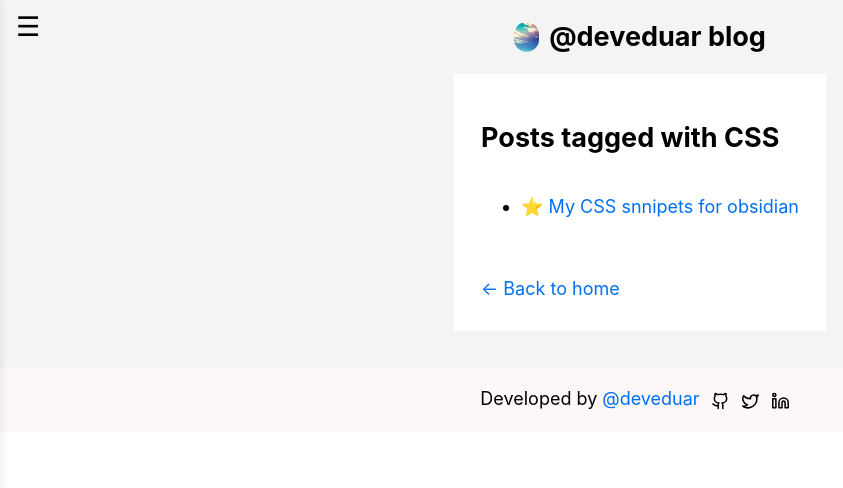
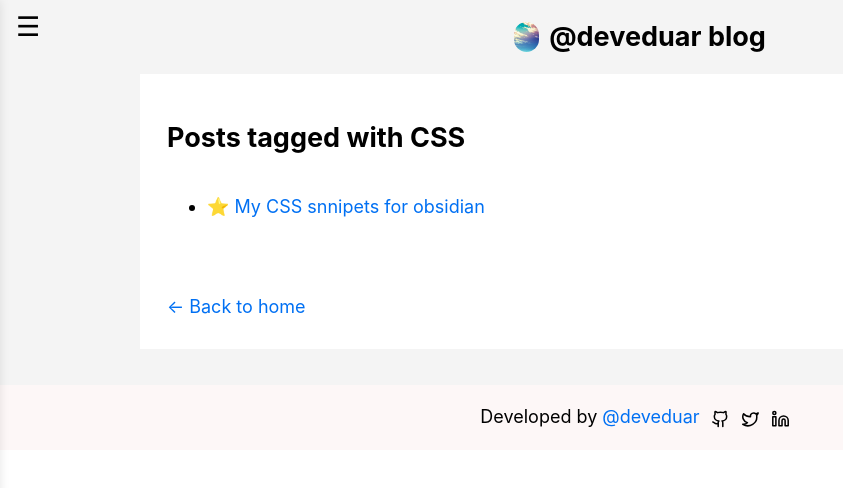
Before and after one commit to deveduar/nextjs-blog, a Next.js app: page /tags/CSS in a window 1280 px wide. Shown: the top 488 px of the page, without its empty margins (0-843 px from the left). Built offline with nearby package versions, Linux system fonts and the light colour scheme.

Commit message:
sidebar logic in layout component, css for containers and backtohome

```diff
--- a/components/about.module.css
+++ b/components/about.module.css
@@ -4,8 +4,9 @@
   display: flex;
   flex-direction: column;
   background-color: rgb(255, 255, 255);
+  /* background-color: red; */
   padding: 1.5em;
-  max-width: 600px;
+  max-width: 800px;
   word-wrap: break-word;
   margin: 0 auto;
   margin-bottom: 2rem;
@@ -23,6 +24,6 @@ box-sizing: border-box;
 
 
   .textContainer {
-    max-width: 800px; /* Ajusta este valor según tus necesidades */
+    max-width: 800px;
 
   }
--- a/components/layout.js
+++ b/components/layout.js
@@ -1,17 +1,64 @@
+import React, { useState, useEffect, useRef } from "react";
 import Head from "next/head";
 import Image from "next/image";
+import Link from "next/link";
 import styles from "./layout.module.css";
 import utilStyles from "../styles/utils.module.css";
-import Link from "next/link";
-import React from "react";
 import Footer from "./footer";
+import Sidebar from "./sidebar";
 
 const name = "@deveduar blog";
 export const siteTitle = "deveduar blog";
 
-export default function Layout({ children, home }) {
+export default function Layout({ children, home, allPostsData, currentPostId }) {
+  const [isOpen, setIsOpen] = useState(false);
+  const [openDropdowns, setOpenDropdowns] = useState([]);
+  const sidebarRef = useRef(null);
+
+  const toggleSidebar = () => {
+    setIsOpen(!isOpen);
+  };
+
+  const toggleDropdown = (dropdownId) => {
+    setOpenDropdowns((prev) =>
+      prev.includes(dropdownId)
+        ? prev.filter((id) => id !== dropdownId)
+        : [...prev, dropdownId]
+    );
+  };
+
+  useEffect(() => {
+    const handleClickOutside = (event) => {
+      if (sidebarRef.current && !sidebarRef.current.contains(event.target) && isOpen) {
+        setIsOpen(false);
+      }
+    };
+    document.addEventListener("click", handleClickOutside);
+    return () => {
+      document.removeEventListener("click", handleClickOutside);
+    };
+  }, [isOpen]);
+
+  useEffect(() => {
+    // console.log('Sidebar isOpen:', isOpen);
+    if (isOpen) {
+      document.body.classList.add(styles.contentShift);
+    } else {
+      document.body.classList.remove(styles.contentShift);
+    }
+  }, [isOpen]);
+
   return (
     <>
+      <Sidebar
+        posts={allPostsData}
+        currentPostId={currentPostId}
+        isOpen={isOpen}
+        toggleSidebar={toggleSidebar}
+        openDropdowns={openDropdowns}
+        toggleDropdown={toggleDropdown}
+        sidebarRef={sidebarRef}
+      />
       <div className={`${styles.containerPostPage}`}>
         <Head>
           <link rel="icon" href="/favicon.ico" />
@@ -68,7 +115,7 @@ export default function Layout({ children, home }) {
             </>
           )}
         </header>
-        <div className={styles.containerPost}>
+        <div >
           <main>{children}</main>
           {!home && (
             <div className={styles.backToHome}>
--- a/components/layout.module.css
+++ b/components/layout.module.css
@@ -3,25 +3,11 @@
 .containerPostPage {
   display: flex;
   flex-direction: column;
-  justify-content: center;
-  margin: 0 auto;
+  /* justify-content: center; */
+  /* margin: 0 auto; */
   background-color: #f4f4f4;
-  flex: 1;
 }
 
-.containerPost {
-  flex: 1;
-  margin: 5em;
-  display: flex;
-  flex-direction: column;
-  justify-content: center;
-  background-color: rgb(255, 255, 255);
-  padding: 1.5em;
-  max-width: 800px;
-  word-wrap: break-word;
-  margin: 0 auto;
-  margin-bottom: 2rem;
-}
 
 .header {
   display: flex;
@@ -30,8 +16,17 @@
 }
 
 .backToHome {
-  padding-top: 2rem;
-  align-self: flex-start;
+  padding: 1.5em;
+  display: flex;
+  /* align-items: center; */
+  /* justify-content: center; */
+  background-color: rgb(255, 255, 255);
+  flex: 1; /* O usa flex-basis: 100%; para asegurarte de que ocupe el mismo espacio que los hermanos */
+  box-sizing: border-box;
+  max-width: 1000px;
+  margin: 0 auto;
+  margin-bottom: 2rem;
+
 }
 
 .profileContainer {
@@ -48,9 +43,18 @@
   color: inherit;
 }
 
-@media screen and (min-width: 768px) {
-  .containerPostPage.contentShift {
+/* Class to shift content when sidebar is open */
+.contentShift {
+  margin-left: 250px;
+  transition: margin-left 0.3s ease;
+}
+
+@media screen and (max-width: 768px) {
+  /* .containerPostPage.contentShift {
     margin-left: 250px;
     transition: margin-left 0.3s ease;
+  } */
+  .contentShift {
+    margin-left: 0;
   }
 }
--- a/components/postsCards.module.css
+++ b/components/postsCards.module.css
@@ -6,7 +6,7 @@
   /* justify-content: center; */
   background-color: rgb(255, 255, 255);
   padding: 1.5em;
-  max-width: 600px;
+  max-width: 800px;
   word-wrap: break-word;
   margin: 0 auto;
   margin-bottom: 2rem;
--- a/components/sidebar.js
+++ b/components/sidebar.js
@@ -1,46 +1,29 @@
-import React, { useState, useEffect, useRef } from "react";
+import React, { useEffect } from "react";
 import Link from "next/link";
 import styles from "./sidebar.module.css";
 
-const Sidebar = ({ posts, currentPostId }) => {
-  const [isOpen, setIsOpen] = useState(false);
-  const [openDropdowns, setOpenDropdowns] = useState([]);
-  const sidebarRef = useRef(null);
-
-  const toggleSidebar = () => {
-    setIsOpen(!isOpen);
-  };
-
-  const toggleDropdown = (dropdownId) => {
-    setOpenDropdowns((prev) =>
-      prev.includes(dropdownId)
-        ? prev.filter((id) => id !== dropdownId)
-        : [...prev, dropdownId]
-    );
-  };
-
-  useEffect(() => {
-    const handleClickOutside = (event) => {
-      if (sidebarRef.current && !sidebarRef.current.contains(event.target)) {
-        setIsOpen(false);
-      }
-    };
-    document.addEventListener("click", handleClickOutside);
-    return () => {
-      document.removeEventListener("click", handleClickOutside);
-    };
-  }, []);
-
-  useEffect(() => {
-    if (isOpen) {
-      document.body.classList.add(styles.contentShift);
-    } else {
-      document.body.classList.remove(styles.contentShift);
-    }
-  }, [isOpen]);
+const Sidebar = ({
+  posts,
+  currentPostId,
+  isOpen,
+  toggleSidebar,
+  openDropdowns,
+  toggleDropdown,
+  sidebarRef, // Recibir sidebarRef como prop
+}) => {
+  // useEffect(() => {
+  //   if (isOpen) {
+  //     document.body.classList.add(styles.contentShift);
+  //   } else {
+  //     document.body.classList.remove(styles.contentShift);
+  //   }
+  // }, [isOpen]);
 
   return (
-    <div ref={sidebarRef} className={`${styles.sidebar} ${isOpen ? styles.open : ""}`}>
+    <div
+      ref={sidebarRef}
+      className={`${styles.sidebar} ${isOpen ? styles.open : ""}`}
+    >
       <button className={styles.toggleButton} onClick={toggleSidebar}>
         ☰
       </button>
@@ -54,11 +37,17 @@ const Sidebar = ({ posts, currentPostId }) => {
           <h2 className={styles.heading} onClick={() => toggleDropdown(1)}>
             Posts
           </h2>
-          <ul className={`${styles.dropdown} ${openDropdowns.includes(1) ? styles.open : ""}`}>
+          <ul
+            className={`${styles.dropdown} ${
+              openDropdowns.includes(1) ? styles.open : ""
+            }`}
+          >
             {posts.map((post) => (
               <li key={post.id} className={styles.dropdownItem}>
                 <Link
-                  className={`${styles.dropdownLink} ${post.id === currentPostId ? styles.active : ""}`}
+                  className={`${styles.dropdownLink} ${
+                    post.id === currentPostId ? styles.active : ""
+                  }`}
                   href={`/posts/${post.id}`}
                 >
                   {post.title}
@@ -71,7 +60,11 @@ const Sidebar = ({ posts, currentPostId }) => {
           <h2 className={styles.heading} onClick={() => toggleDropdown(2)}>
             Labels
           </h2>
-          <ul className={`${styles.dropdown} ${openDropdowns.includes(2) ? styles.open : ""}`}>
+          <ul
+            className={`${styles.dropdown} ${
+              openDropdowns.includes(2) ? styles.open : ""
+            }`}
+          >
             <li className={styles.dropdownItem}>
               <Link className={styles.dropdownLink} href="/category1">
                 Category 1
--- a/components/sidebar.module.css
+++ b/components/sidebar.module.css
@@ -101,18 +101,13 @@
   color: #000;
 }
 
-/* Class to shift content when sidebar is open */
-.contentShift {
-  margin-left: 250px;
-  transition: margin-left 0.3s ease;
-}
 
 @media screen and (max-width: 768px) {
-  .sidebar {
+  /* .sidebar {
     width: 250px;
     transition: left 0.3s ease-out;
-  }
-  .contentShift {
+  } */
+  /* .contentShift {
     margin-left: 0;
-  }
+  } */
 }
--- a/pages/tags/[tag].js
+++ b/pages/tags/[tag].js
@@ -1,10 +1,7 @@
 import Link from "next/link";
 import Layout from "../../components/layout";
 import { getSortedPostsData } from "../../lib/posts";
-import Sidebar from "../../components/sidebar";
 import utilStyles from "../../styles/utils.module.css";
-
-
 
 export async function getStaticPaths() {
   const allPostsData = getSortedPostsData();
@@ -43,23 +40,17 @@ export async function getStaticProps({ params }) {
 
 export default function Tag({ tag, posts, allPostsData }) {
   return (
-    <>
-      <Sidebar posts={allPostsData} />
-      <Layout>
-        <div className={utilStyles.wrapperTagView}>
-        <h1 className={utilStyles.headingLg }>Posts tagged with {tag}</h1>
-        <ul >
+    <Layout allPostsData={allPostsData}>
+      <div className={utilStyles.containerPost}>
+        <h1 className={utilStyles.headingLg}>Posts tagged with {tag}</h1>
+        <ul>
           {posts.map((post) => (
             <li key={post.id}>
-              {/* Enlace al post */}
               <Link href={`/posts/${post.id}`}>{post.title}</Link>
             </li>
           ))}
         </ul>
-        </div>
-
-      </Layout>
-
-    </>
+      </div>
+    </Layout>
   );
 }
--- a/styles/utils.module.css
+++ b/styles/utils.module.css
@@ -120,13 +120,6 @@
 }
 
 
-.wrapper {
-
-
-  background-color: #f4f4f4;
-  padding: 2rem 0rem 2rem 0rem;
-
-}
 .wrapperTagView {
  /* height: 80vh; */
   /* margin: 2rem 1.5rem 2rem 1.5rem; */
@@ -139,3 +132,18 @@
 /* align-items: center; */
 /* background-color: #cce5ff; */
 }
+
+.containerPost {
+  flex: 1;
+  margin: 5em;
+  display: flex;
+  flex-direction: column;
+  justify-content: center;
+  background-color: rgb(255, 255, 255);
+  padding: 1.5em;
+  max-width: 1000px;
+  word-wrap: break-word;
+  margin: 0 auto;
+  /* margin-bottom: 2rem; */
+
+}
```
Also changed, not shown: pages/index.js (+9 -18 lines), pages/posts/[id].js (+38 -49 lines).
